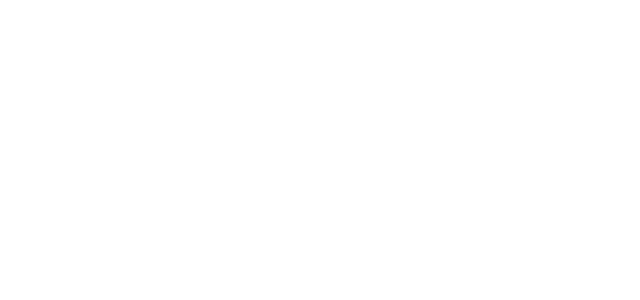
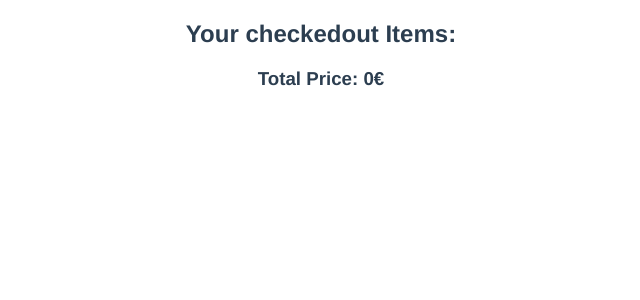
Before and after one commit to sushmitha-b-s/restaurant-vue, a Vue app: page /checkout in a window 1280 px wide. Shown: the top 300 px of the page, without its empty margins (319-959 px from the left). Built offline with nearby package versions, Linux system fonts and the light colour scheme; the HTML template or start-up script is replaced by a standard one.

Commit message:
displayed checkout items on 'checkout' page

```diff
--- a/src/components/CartList.vue
+++ b/src/components/CartList.vue
@@ -16,12 +16,14 @@
     <div v-if="totalPrice != 0">
       <h2>Total Price: {{ totalPrice }}€</h2>
 
+      <router-link :to="{ name: 'checkout' }">
         <button
           :disabled="totalPrice < 10"
           :class="{ disableCheckout: totalPrice < 10 }"
         >
           Checkout
         </button>
+      </router-link>
       <p v-if="totalPrice < 10">{{ message }}</p>
     </div>
     <div v-else>Your cart is empty. Please go to MENU to order.</div>
--- /dev/null
+++ b/src/components/CheckoutList.vue
@@ -0,0 +1,29 @@
+<template>
+  <div>
+    <h2>Your checkedout Items:</h2>
+    <div v-for="item in checkedoutItems" :key="item.id">
+      <p>{{ item.productName }}</p>
+      <p>Price: {{ item.productPrice }}€</p>
+      <p>Quantity: {{ item.quantity }}</p>
+    </div>
+
+    <h3>Total Price: {{ totalPrice }}€</h3>
+  </div>
+</template>
+
+<script>
+export default {
+  props: {
+    checkedoutItems: {
+      type: Array,
+      required: true
+    },
+    totalPrice: {
+      type: Number,
+      required: true
+    }
+  }
+}
+</script>
+
+<style></style>
--- a/src/router/index.js
+++ b/src/router/index.js
@@ -3,6 +3,7 @@
 import CategoryContainer from '../views/CategoryContainer.vue'
 import ProductsContainer from '../views/ProductsContainer.vue'
 import CartContainer from '../views/CartContainer.vue'
+import CheckoutContainer from '../views/CheckoutContainer.vue'
 
 Vue.use(VueRouter)
 
@@ -22,6 +23,11 @@
     path: '/cart',
     name: 'my-cart',
     component: CartContainer
+  },
+  {
+    path: '/checkout',
+    name: 'checkout',
+    component: CheckoutContainer
   }
 ]
 
--- /dev/null
+++ b/src/views/CheckoutContainer.vue
@@ -0,0 +1,23 @@
+<template>
+  <div>
+    <CheckoutList :checkedoutItems="CheckedoutItems" :totalPrice="totalPrice" />
+  </div>
+</template>
+
+<script>
+import { mapState } from 'vuex'
+import CheckoutList from '../components/CheckoutList'
+export default {
+  components: {
+    CheckoutList
+  },
+  computed: {
+    ...mapState({
+      CheckedoutItems: state => state.cart.addedProducts,
+      totalPrice: state => state.cart.total
+    })
+  }
+}
+</script>
+
+<style></style>
```
Also changed, not shown: src/components/UserDetailForm.vue (added, +9 -0 lines). Lines whose indentation alone changed are shown as unchanged.
